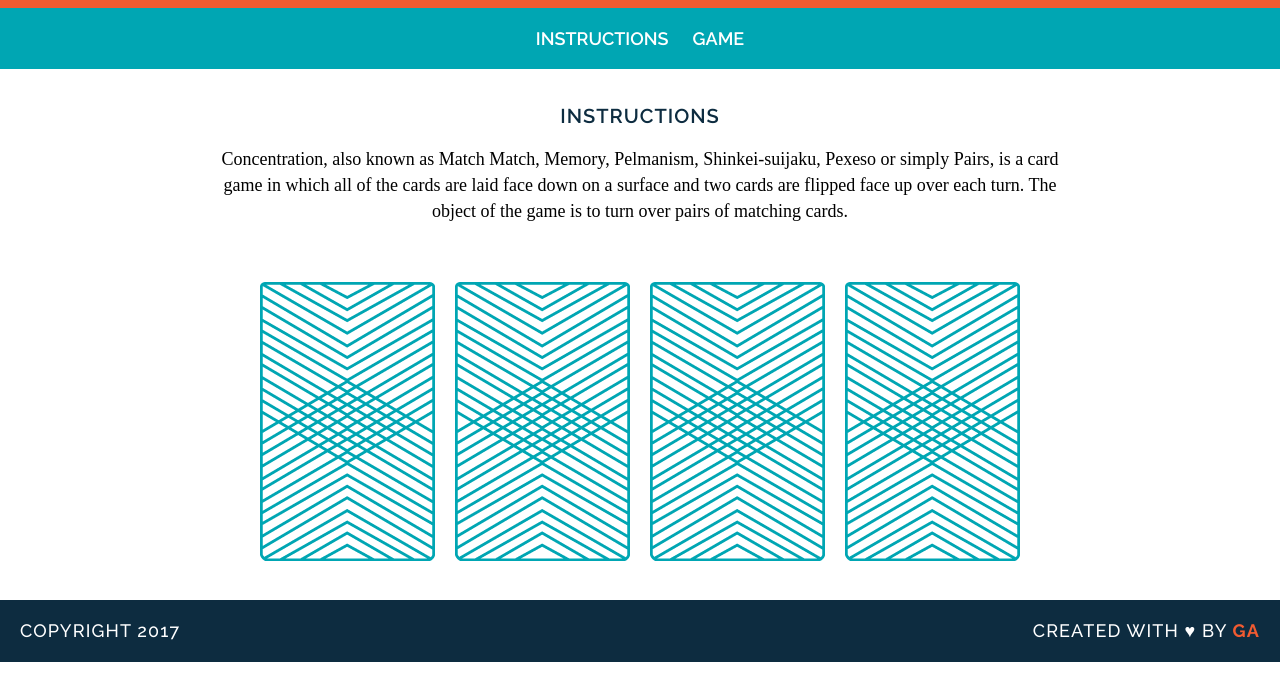
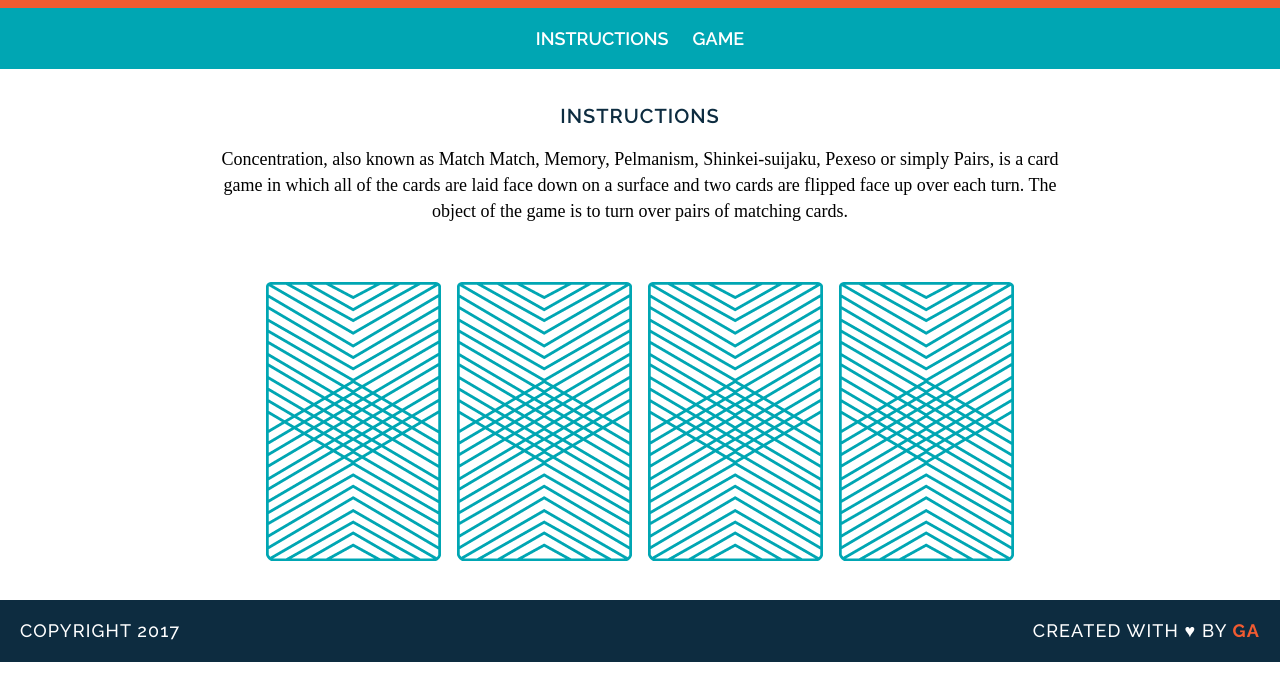
Before and after one commit to judibo/wdi-fundamentals-memorygame, a plain HTML site: page index.html in a window 1280 px wide. Shown: the part 105-800 px from the top of the page. Drawn offline with Linux system fonts and the light colour scheme; a web font is replaced by a local one.

Commit message:
created game logic

```diff
--- a/index.html
+++ b/index.html
@@ -17,12 +17,13 @@
 	<main>
 		<h2>Instructions</h2>
 		<p>Concentration, also known as Match Match, Memory, Pelmanism, Shinkei-suijaku, Pexeso or simply Pairs, is a card game in which all of the cards are laid face down on a surface and two cards are flipped face up over each turn. The object of the game is to turn over pairs of matching cards.</p>
-		<div>
+		<div id="game-board" class="board clearfix"></div>
+		<!-- <div>
 			<img src="images/back.png" alt="Queen of Diamonds">
 			<img src="images/back.png" alt="Queen of Hearts">
 			<img src="images/back.png" alt="King of Diamonds">
 			<img src="images/back.png" alt="King of Hearts">
-		</div>
+		</div>-->
 	</main>
 	<footer class="clearfix">
 		<p class="copyright">Copyright 2017</p>
--- a/js/main.js
+++ b/js/main.js
@@ -30,15 +30,26 @@ var checkForMatch = function () {
 	}
 };
 
-var flipCard = function (cardID) {
-	console.log("User flipped " + cards[cardID].rank);
-	cardsInPlay.push(cards[cardID].rank);
-	console.log(cards[cardID].cardImage);
-	console.log(cards[cardID].suit);
+var flipCard = function () {
+	cardId = this.getAttribute('data-id');
+	console.log("User flipped " + cards[cardId].rank);
+	cardsInPlay.push(cards[cardId].rank);
+	console.log(cards[cardId].cardImage);
+	console.log(cards[cardId].suit);
+	this.setAttribute('src', cards[cardId].cardImage);
 	if (cardsInPlay.length === 2) {
 		checkForMatch ();
 	}
 };
 
-flipCard(0);
-flipCard(2);
+var createBoard = function() {
+	for (var i = 0; i < cards.length; i++) {
+		var cardElement = document.createElement('img');
+		cardElement.setAttribute('src', 'images/back.png');
+		cardElement.setAttribute('data-id', i);
+		cardElement.addEventListener('click', flipCard);
+		document.getElementById('game-board').appendChild(cardElement);
+	};
+};
+
+createBoard();
```
